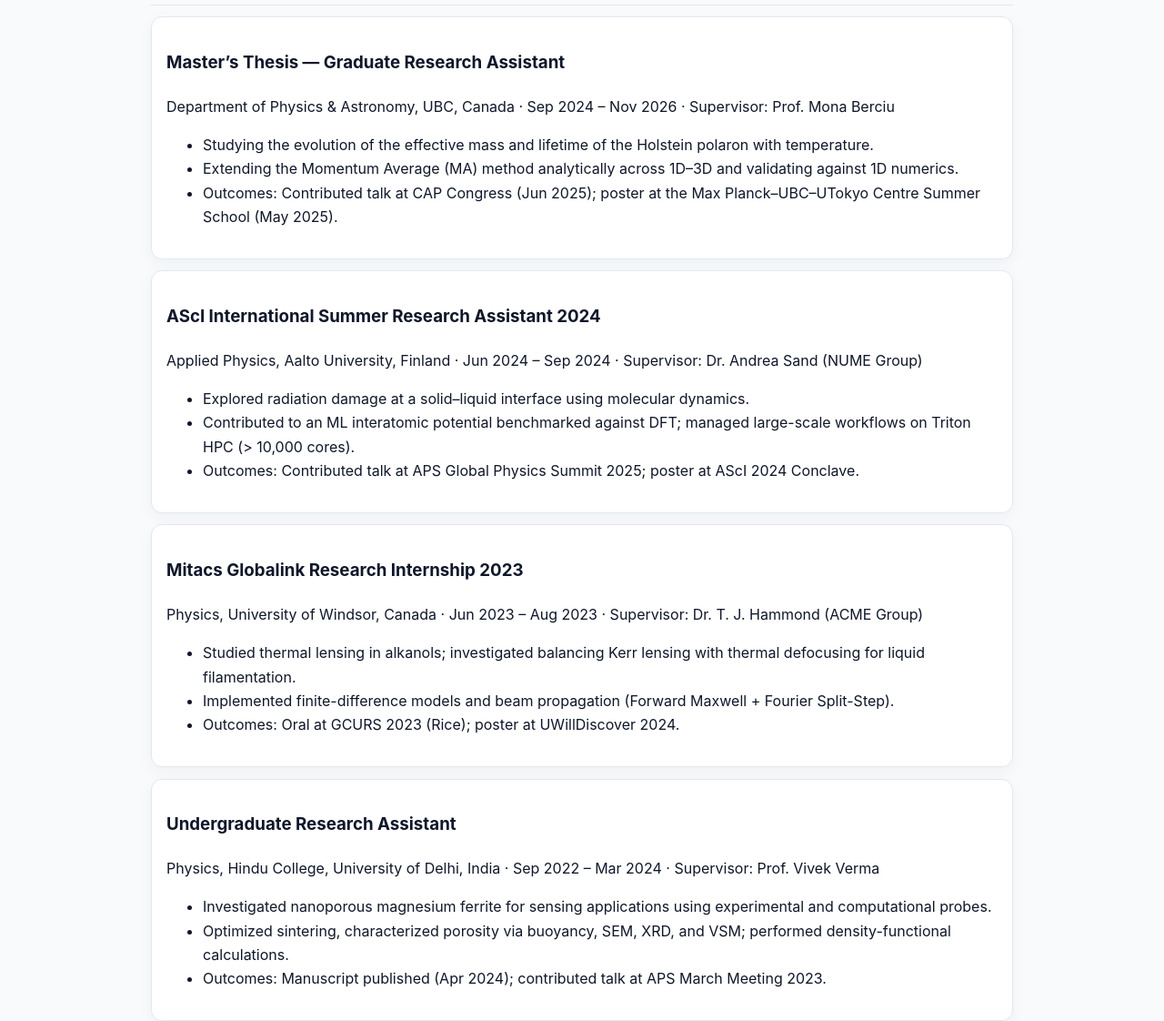
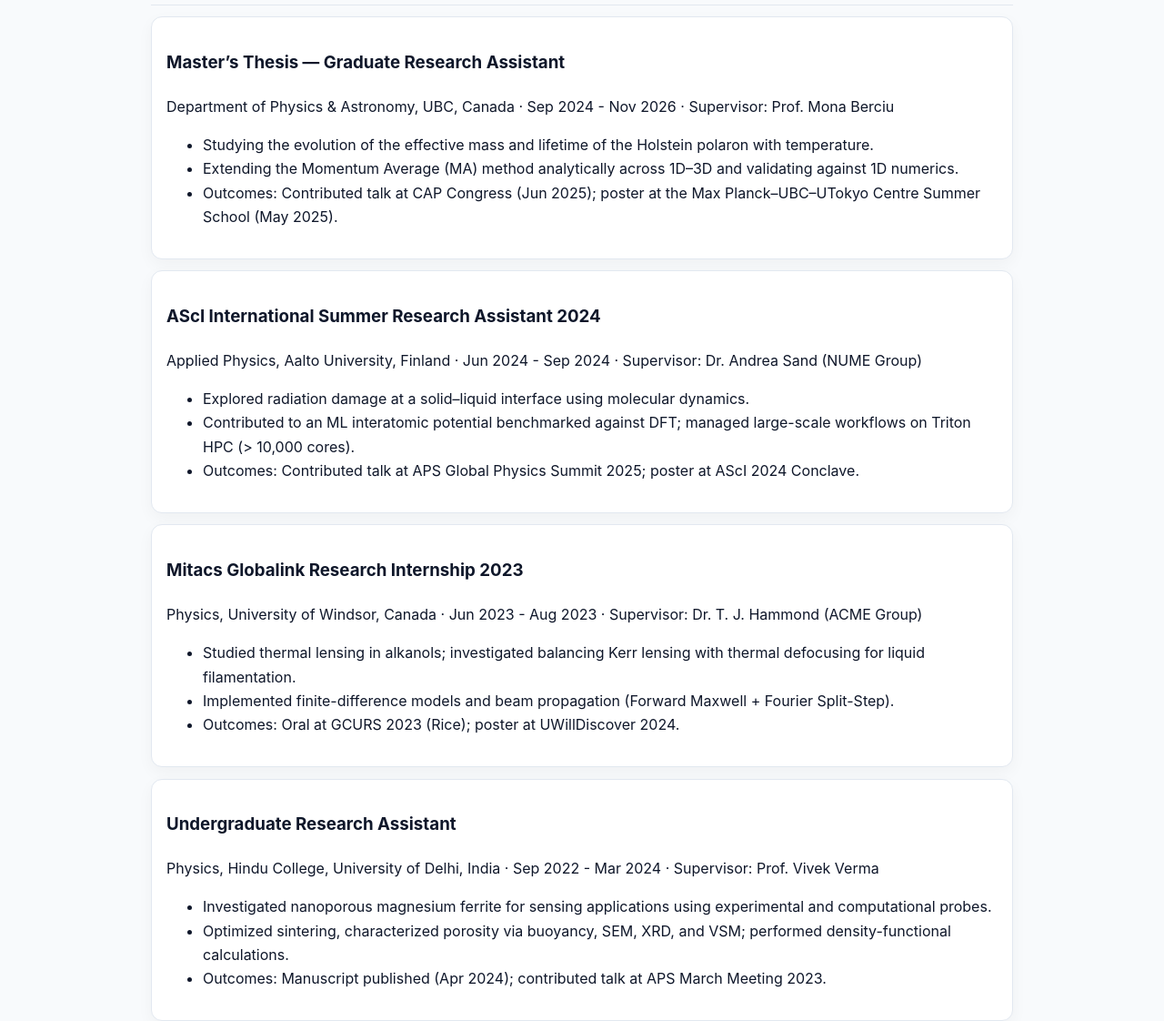
Before and after one commit to JeetShannigrahi21/JeetShannigrahi21.github.io, a Jekyll site: the page built from research/index.md, in a window 1280 px wide. Shown: the part 395-1517 px from the top of the page at 91% size. Built offline with Jekyll 4.4.1, drawn with Linux system fonts in a browser that asks for light colours; some of the changed lines change nothing that is shown.

Commit message:
Update research date formats

```diff
--- a/research/index.md
+++ b/research/index.md
@@ -7,7 +7,7 @@
   <h2>Research Experience</h2>
   <article class="card">
     <h3>Master’s Thesis — Graduate Research Assistant</h3>
-    <p class="meta">Department of Physics &amp; Astronomy, UBC, Canada · Sep 2024 &ndash; Nov 2026 · Supervisor: Prof. Mona Berciu</p>
+    <p class="meta">Department of Physics &amp; Astronomy, UBC, Canada · Sep 2024 - Nov 2026 · Supervisor: Prof. Mona Berciu</p>
     <ul>
       <li>Studying the evolution of the effective mass and lifetime of the Holstein polaron with temperature.</li>
       <li>Extending the Momentum Average (MA) method analytically across 1D&ndash;3D and validating against 1D numerics.</li>
@@ -17,7 +17,7 @@
 
   <article class="card">
     <h3>AScI International Summer Research Assistant 2024</h3>
-    <p class="meta">Applied Physics, Aalto University, Finland · Jun 2024 &ndash; Sep 2024 · Supervisor: Dr. Andrea Sand (NUME Group)</p>
+    <p class="meta">Applied Physics, Aalto University, Finland · Jun 2024 - Sep 2024 · Supervisor: Dr. Andrea Sand (NUME Group)</p>
     <ul>
       <li>Explored radiation damage at a solid&ndash;liquid interface using molecular dynamics.</li>
       <li>Contributed to an ML interatomic potential benchmarked against DFT; managed large-scale workflows on Triton HPC (&gt; 10,000 cores).</li>
@@ -27,7 +27,7 @@
 
   <article class="card">
     <h3>Mitacs Globalink Research Internship 2023</h3>
-    <p class="meta">Physics, University of Windsor, Canada · Jun 2023 &ndash; Aug 2023 · Supervisor: Dr. T. J. Hammond (ACME Group)</p>
+    <p class="meta">Physics, University of Windsor, Canada · Jun 2023 - Aug 2023 · Supervisor: Dr. T. J. Hammond (ACME Group)</p>
     <ul>
       <li>Studied thermal lensing in alkanols; investigated balancing Kerr lensing with thermal defocusing for liquid filamentation.</li>
       <li>Implemented finite-difference models and beam propagation (Forward Maxwell + Fourier Split-Step).</li>
@@ -37,7 +37,7 @@
 
   <article class="card">
     <h3>Undergraduate Research Assistant</h3>
-    <p class="meta">Physics, Hindu College, University of Delhi, India · Sep 2022 &ndash; Mar 2024 · Supervisor: Prof. Vivek Verma</p>
+    <p class="meta">Physics, Hindu College, University of Delhi, India · Sep 2022 - Mar 2024 · Supervisor: Prof. Vivek Verma</p>
     <ul>
       <li>Investigated nanoporous magnesium ferrite for sensing applications using experimental and computational probes.</li>
       <li>Optimized sintering, characterized porosity via buoyancy, SEM, XRD, and VSM; performed density-functional calculations.</li>
```
